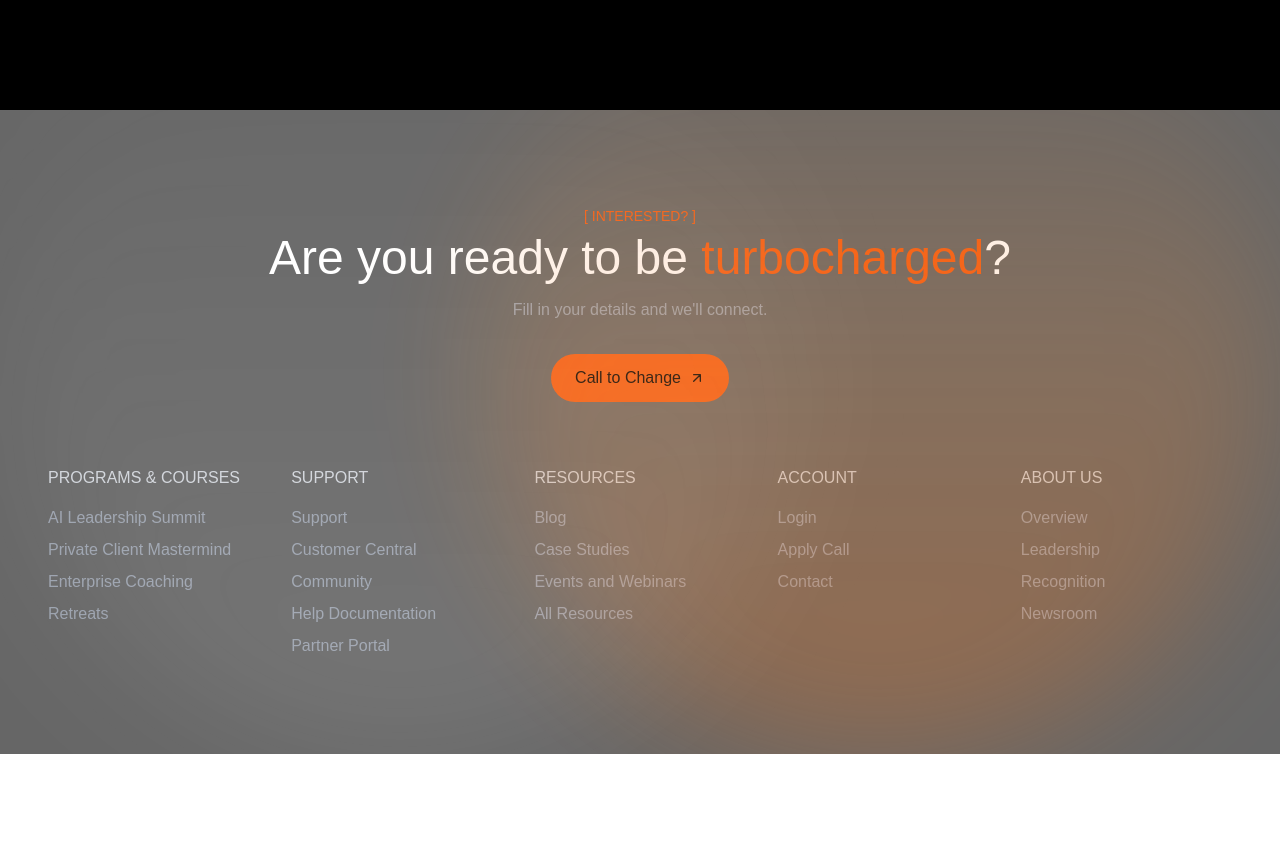
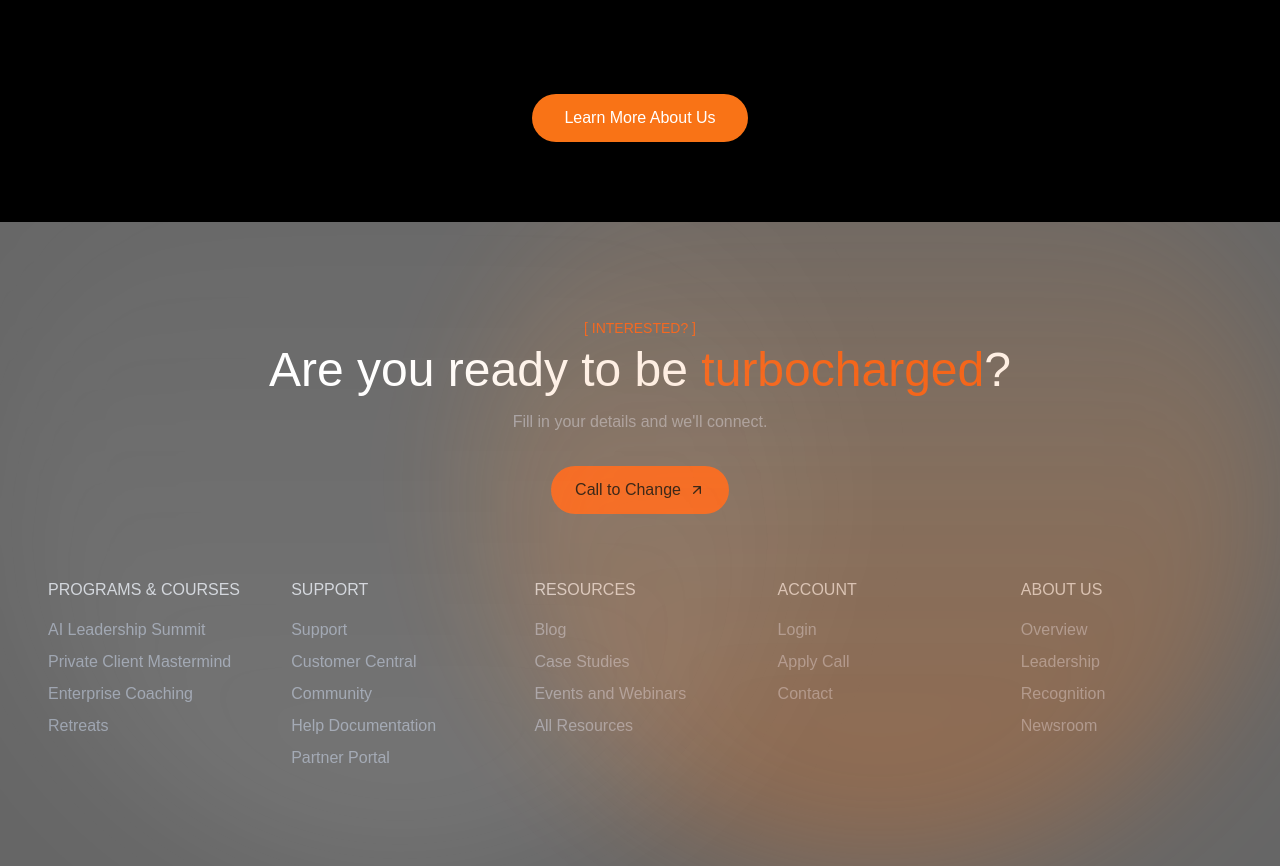
Before and after one commit to varuntree/baddam, a Next.js app: page / in a window 1280 px wide. Shown: the part 5326-6192 px from the top of the page. Before the commit the page ends 6080 px from the top, so only its background shows below. Built offline with nearby package versions, Linux system fonts and the light colour scheme.

Commit message:
Assistant checkpoint: Add About page redirect button
Assistant generated file changes:
- app/pages/People.tsx: Add redirect button to About page, Add Link import

---

User prompt:

add button at the end of the page which will redirect to /about

```diff
--- a/app/pages/People.tsx
+++ b/app/pages/People.tsx
@@ -2,6 +2,7 @@
 "use client";
 
 import React, { useEffect, useRef } from 'react';
+import Link from 'next/link';
 import gsap from 'gsap';
 import ScrollTrigger from 'gsap/ScrollTrigger';
 
@@ -105,6 +106,11 @@ export default function People() {
           ))}
         </div>
       </div>
+      <div className="flex justify-center mt-16">
+        <Link href="/about" className="px-8 py-3 bg-orange-500 text-white rounded-full hover:bg-orange-600 transition-colors">
+          Learn More About Us
+        </Link>
+      </div>
     </div>
   );
 }
```
